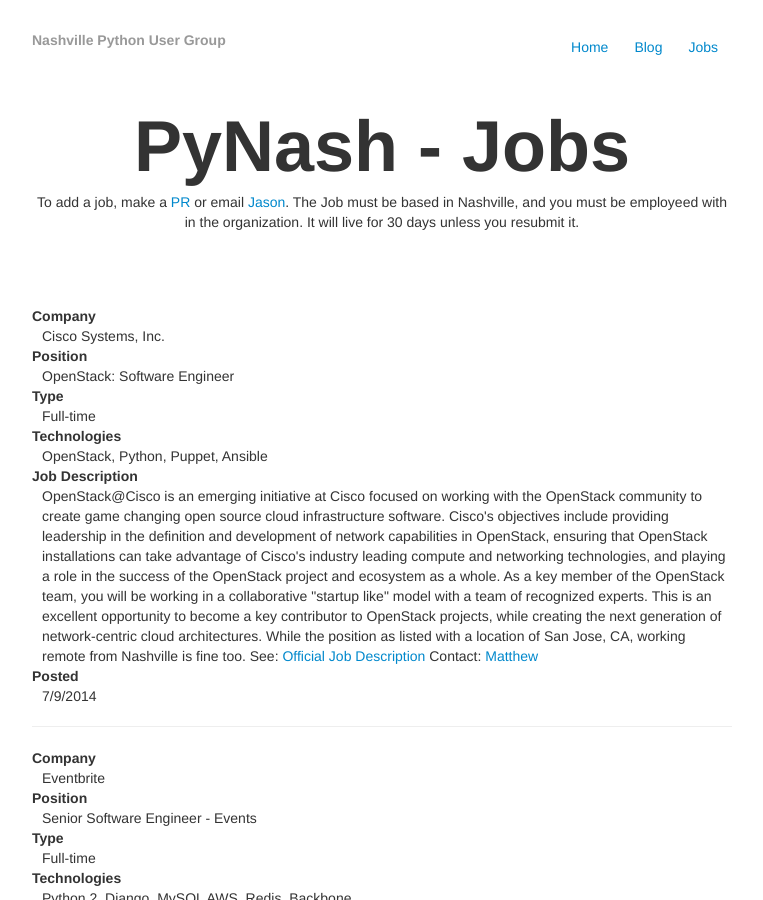
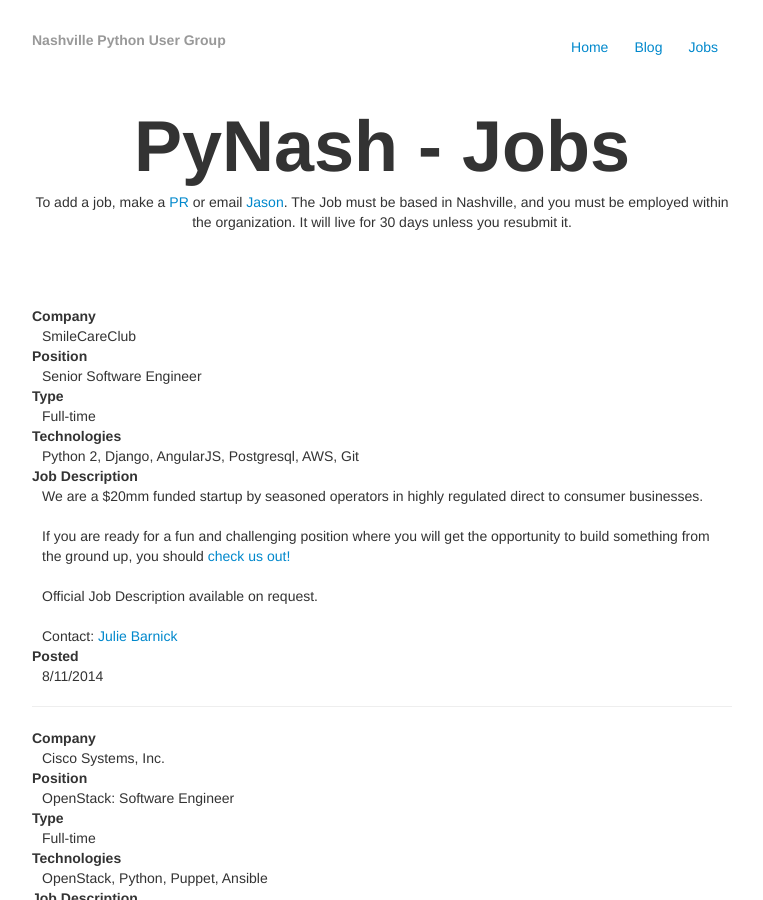
Before and after one commit to pynashorg/pynashorg.github.com, a Jekyll site: the page built from jobs.html, in a window 1280 px wide and 900 px high. Shown: the whole window, without its empty margins (258-1021 px from the left). Built offline with Jekyll 4.4.1, drawn with Linux system fonts in a browser that asks for light colours; nearby versions of some CDN libraries; library files that are not in the unit come from our copies.

Commit message:
add job listing for smilecareclub

```diff
--- a/jobs.html
+++ b/jobs.html
@@ -7,11 +7,31 @@
     <h1>PyNash - Jobs</h1>
     <p>To add a job, make a <a href="http://www.github.com/pynashorg">PR</a> or
     email <a href="mailto:jason@jasonamyers.com">Jason</a>. The Job must be based
-    in Nashville, and you must be employeed with in the organization. It will
+    in Nashville, and you must be employed within the organization. It will
     live for 30 days unless you resubmit it.</p>
 </div>
 
 <div class="row-fluid">
+  <dl>
+    <dt>Company</dt>
+    <dd>SmileCareClub</dd>
+    <dt>Position</dt>
+    <dd>Senior Software Engineer</dd>
+    <dt>Type</dt>
+    <dd>Full-time</dd>
+    <dt>Technologies</dt>
+    <dd>Python 2, Django, AngularJS, Postgresql, AWS, Git</dd>
+    <dt>Job Description</dt>
+    <dd>
+        We are a $20mm funded startup by seasoned operators in highly regulated direct to consumer businesses.<br /><br />
+        If you are ready for a fun and challenging position where you will get the opportunity to build something from the ground up, you should <a href="https://smilecareclub.com">check us out!</a><br /><br />
+        Official Job Description available on request.<br /><br />
+        Contact: <a href="mailto:julie.barnick@smilecareclub.com">Julie Barnick</a>
+    </dd>
+    <dt>Posted</dt>
+    <dd>8/11/2014</dd>
+  </dl>
+  <hr />
   <dl>
     <dt>Company</dt>
     <dd>Cisco Systems, Inc.</dd>
```
